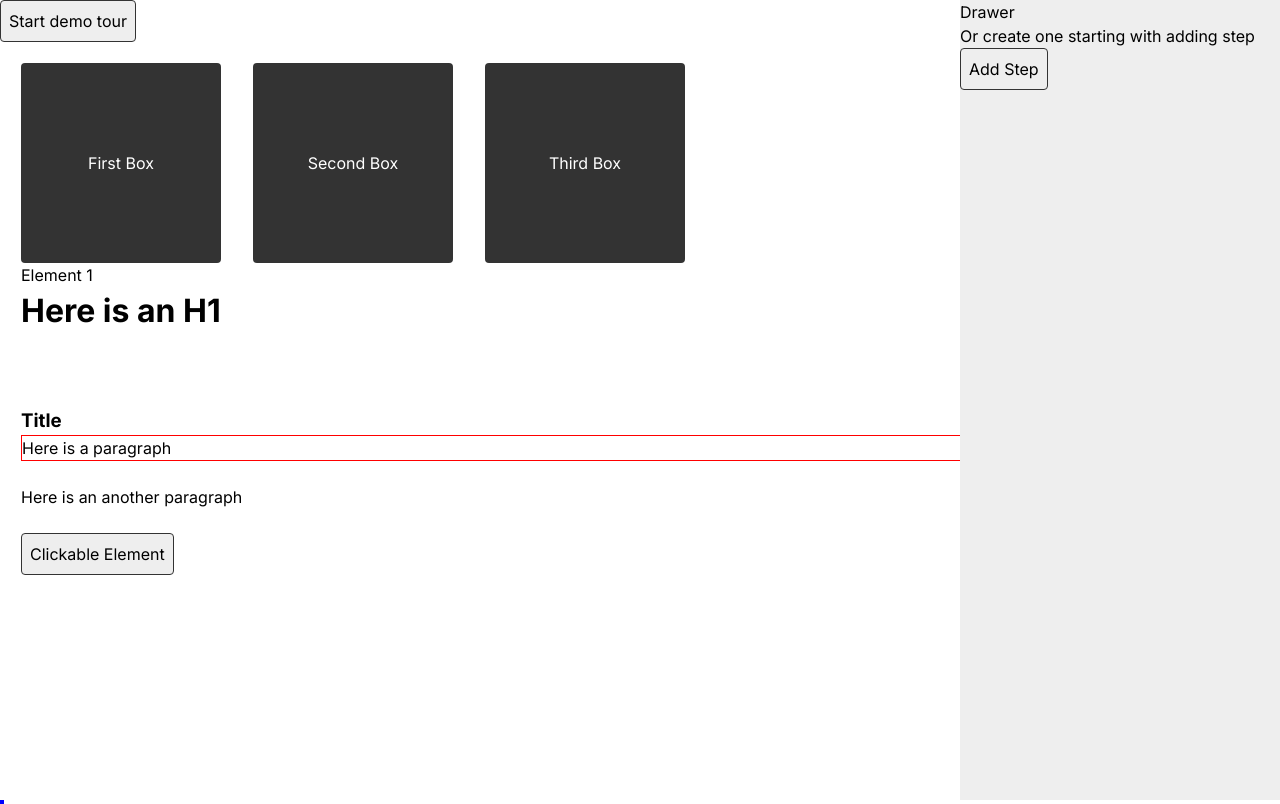
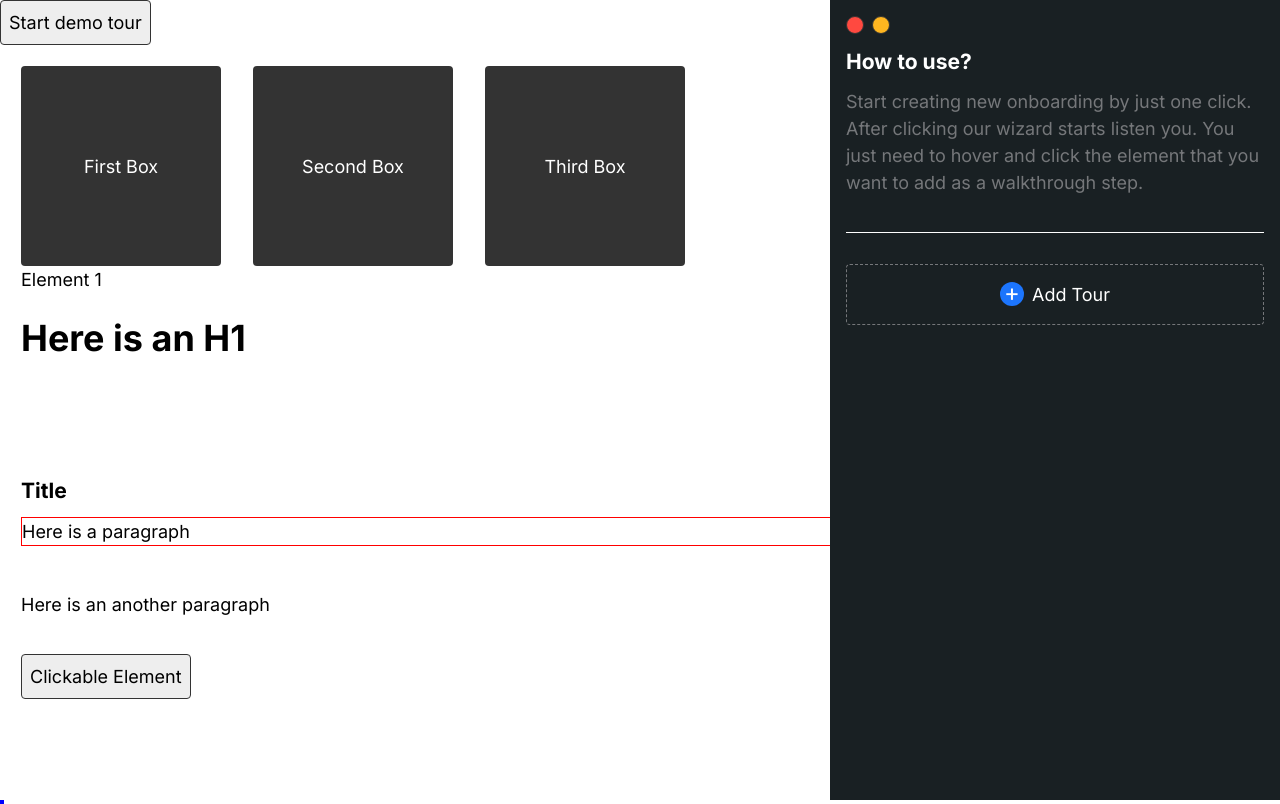
Before and after one commit to mehmetpekcan/tour.js, a React (Create React App) app in the folder packages/extension/: page / in a window 1280 px wide. Built offline with nearby package versions, Linux system fonts and the light colour scheme; what @tour.js/core would draw is missing.

Commit message:
make drawer a little bit nicer

```diff
--- a/packages/extension/package.json
+++ b/packages/extension/package.json
@@ -5,7 +5,8 @@
   "dependencies": {
     "react": "^18.0.0",
     "react-dom": "^18.0.0",
-    "react-scripts": "5.0.1"
+    "react-scripts": "5.0.1",
+    "styled-components": "^5.3.5"
   },
   "scripts": {
     "start": "react-scripts start",
--- a/packages/extension/src/components/Drawer/Drawer.js
+++ b/packages/extension/src/components/Drawer/Drawer.js
@@ -2,7 +2,7 @@ import { createPortal } from "react-dom";
 import { useState, useEffect, useRef } from "react";
 import Tour from "@tour.js/core";
 
-import style from "./style.module.css";
+import * as S from "./style";
 
 const captureOnce = { once: true };
 
@@ -96,10 +96,24 @@ function Drawer({ isVisible }) {
   };
 
   return (
-    <div className={`${style.drawer} ${isVisible ? `visible` : "hidden"}`}>
-      <p>Drawer</p>
-      <p>Or create one starting with adding step</p>
-      <button onClick={addStep}>Add Step</button>
+    <S.Drawer isVisible={isVisible}>
+      <S.Window>
+        <S.Close />
+        <S.Minimize />
+      </S.Window>
+      <S.Introduction>
+        <S.Title>How to use?</S.Title>
+        <S.Text>
+          Start creating new onboarding by just one click. After clicking our
+          wizard starts listen you. You just need to hover and click the element
+          that you want to add as a walkthrough step.
+        </S.Text>
+      </S.Introduction>
+      <S.Line />
+      <S.Button onClick={addStep}>
+        <S.Icon>+</S.Icon>
+        Add Tour
+      </S.Button>
       <br />
       {steps.length > 0 && (
         <>
@@ -124,11 +138,8 @@ function Drawer({ isVisible }) {
         </>
       )}
       {isHighlighterVisible &&
-        createPortal(
-          <span className={style.highlighter} ref={highlighterRef} />,
-          document.body
-        )}
-    </div>
+        createPortal(<S.Highlighter ref={highlighterRef} />, document.body)}
+    </S.Drawer>
   );
 }
 
--- /dev/null
+++ b/packages/extension/src/components/Drawer/style.js
@@ -0,0 +1,118 @@
+import styled, { css } from "styled-components";
+
+const Drawer = styled.div`
+  position: fixed;
+  top: 0;
+  bottom: 0;
+  width: 25rem;
+  box-shadow: rgba(var(--black-blue)) 0px 8px 24px;
+  padding: 16px;
+  background-color: var(--black);
+  transition: all 300ms;
+
+  ${({ isVisible }) =>
+    isVisible
+      ? css`
+          display: block;
+          right: 0;
+        `
+      : css`
+          display: none;
+          right: -20rem;
+        `}
+
+  & > * {
+    color: var(--gray);
+  }
+`;
+
+const Highlighter = styled.span`
+  display: inline-block;
+  position: absolute;
+  background: transparent;
+  border: 2px solid blue;
+  z-index: -1;
+  transition: all 300ms;
+`;
+
+const Window = styled.div`
+  display: flex;
+  margin-bottom: 12px;
+
+  & > * {
+    display: inline-block;
+    width: 16px;
+    height: 16px;
+    border-radius: 999px;
+
+    &:not(:last-child) {
+      margin-right: 8px;
+    }
+  }
+`;
+
+const Close = styled.button`
+  background-color: var(--red);
+`;
+
+const Minimize = styled.button`
+  background-color: var(--yellow);
+`;
+
+const Introduction = styled.div`
+  margin-bottom: 12px;
+`;
+
+const Title = styled.h3`
+  color: var(--white);
+`;
+
+const Text = styled.p``;
+
+const Button = styled.button`
+  display: flex;
+  align-items: center;
+  justify-content: center;
+  width: 100%;
+  background-color: transparent;
+  color: var(--white);
+  padding: 16px;
+  border: 1px dashed var(--gray);
+`;
+
+const Icon = styled.span`
+  margin-right: 8px;
+  padding-bottom: 2px;
+  display: inline-flex;
+  justify-content: center;
+  height: 24px;
+  width: 24px;
+  align-items: center;
+  font-size: 24px;
+  line-height: 24px;
+  background-color: var(--blue);
+  border-radius: 999px;
+`;
+
+const Line = styled.span`
+  display: inline-block;
+  margin-top: 24px;
+  margin-bottom: 24px;
+  width: 100%;
+  height: 0.5px;
+  background-color: var(--white);
+`;
+
+export {
+  Drawer,
+  Highlighter,
+  Window,
+  Close,
+  Minimize,
+  Introduction,
+  Title,
+  Text,
+  Button,
+  Icon,
+  Line,
+};
--- a/packages/extension/src/components/Drawer/style.module.css
+++ /dev/null
@@ -1,26 +0,0 @@
-.drawer {
-  position: fixed;
-  right: 0;
-  top: 0;
-  bottom: 0;
-  width: 20rem;
-  background-color: #eee;
-}
-
-.drawer.visible {
-  display: block;
-}
-
-.drawer.hidden {
-  display: none;
-  visibility: none;
-}
-
-.highlighter {
-  display: inline-block;
-  position: absolute;
-  background: transparent;
-  border: 2px solid blue;
-  z-index: -1;
-  transition: all 300ms;
-}
--- a/packages/extension/src/styles/global.css
+++ b/packages/extension/src/styles/global.css
@@ -1,7 +1,18 @@
 @import url("https://fonts.googleapis.com/css2?family=Inter:wght@400;600;700;800&display=swap");
 
+:root {
+  --black: #192023;
+  --black-blue: #2c4041;
+  --white: #ffffff;
+  --gray: #75777a;
+  --yellow: #ffb620;
+  --blue: #1c75fd;
+  --red: #ff4940;
+  --green: #4deb32;
+}
+
 html {
-  font-size: 16px;
+  font-size: 18px;
 }
 
 html,
--- a/packages/extension/src/styles/reset.css
+++ b/packages/extension/src/styles/reset.css
@@ -43,6 +43,8 @@ h4,
 h5,
 h6 {
   overflow-wrap: break-word;
+  margin-bottom: 0.5em;
+  margin-top: 0.5em;
 }
 
 #root {
```
Also changed, not shown: 1 other file (tests, documents, lock files or other folders).
